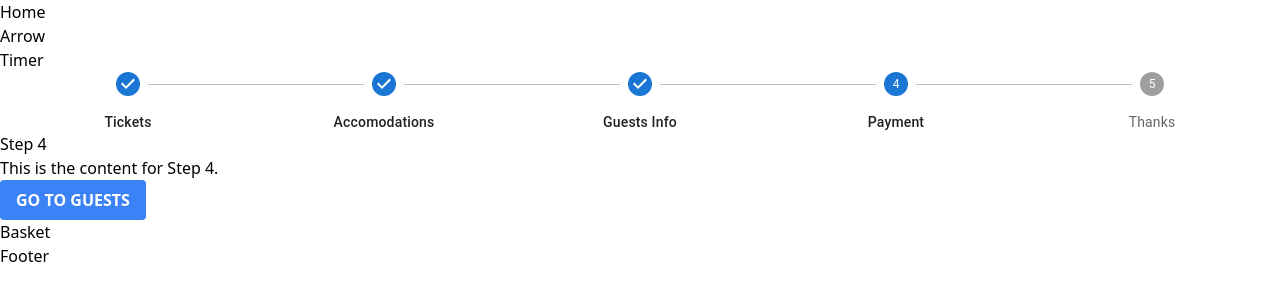
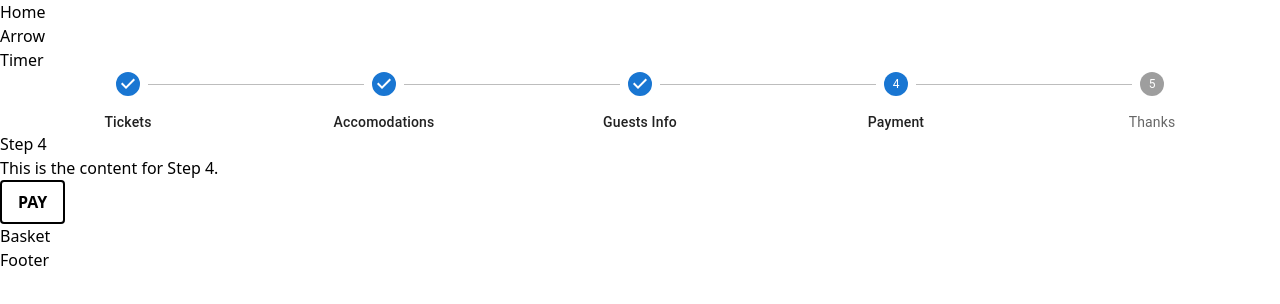
Before and after one commit to rossosofia/frontend_foofest_exam_sofia, a Next.js app: page /payment in a window 1280 px wide. Shown: the top 304 px of the page. Built offline with nearby package versions, Linux system fonts and the light colour scheme.

Commit message:
Styled anchor component

```diff
--- a/src/components/Anchor.jsx
+++ b/src/components/Anchor.jsx
@@ -16,7 +16,7 @@ export default function Anchor({ children, href, disabled, onClick }) {
 
   return (
     <a
-      className={`inline-block bg-blue-500 hover:bg-blue-600 text-white font-bold py-2 px-4 rounded ${
+      className={`inline-block bg-white hover:bg-gray-100 border-2 border-black transition-transform duration-500 ease-in-out transform hover:-translate-x-1 hover:-translate-y-1 text-black font-bold py-2 px-4 rounded ${
         disabled ? "opacity-50 cursor-not-allowed" : ""
       }`}
       href={href}
--- a/src/pages/payment/index.jsx
+++ b/src/pages/payment/index.jsx
@@ -7,7 +7,7 @@ export default function Payments() {
     <FlowLayout>
       <h1>Step 4</h1>
       <p>This is the content for Step 4.</p>
-      <Anchor href="/thanks/">GO TO GUESTS</Anchor>
+      <Anchor href="/thanks/">PAY</Anchor>
     </FlowLayout>
   );
 }
```
